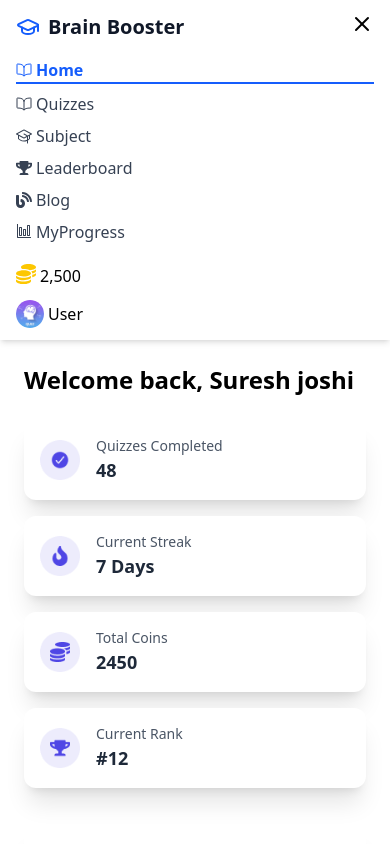
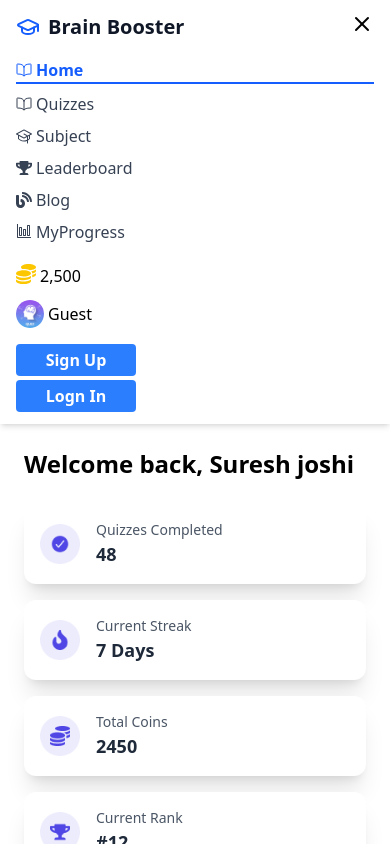
Before and after one commit to sureshjoshi88/brain-boster-app, a React (Vite) app: page / in a window 390 px wide. Both pictures are taken after a click on the button 362 px from the left and 24 px from the top of the page. Shown: the top 844 px of the page. Built offline with nearby package versions, Linux system fonts and the light colour scheme; no server answers.

Commit message:
add new for profile button and add new button login logout for mobile view

```diff
--- a/src/components/organisms/Navbar.jsx
+++ b/src/components/organisms/Navbar.jsx
@@ -159,6 +159,7 @@ const Navbar = () => {
                   >
                     Logout
                   </button>}
+                  <button className="bg-gray-100 hover:bg-gray-200 px-4 py-1 rounded">Profile</button>
               </div>
             </div>}
           </div>
@@ -248,8 +249,20 @@ const Navbar = () => {
                   alt="userIcon"
                   className="w-7 h-7 rounded-full "
                 />
-                <p>User</p>
+                <p>{user?.name || "Guest"}</p>
               </div>
+            </div>
+            <div>
+                {!isAuthenticated ? <div className="w-30 mt-2">
+                  <button className="bg-blue-500 text-white font-semibold hover:bg-blue-600 px-4 py-1 rounded w-full" onClick={signUpUser}>Sign Up</button>
+                  <button className="bg-blue-500 text-white font-semibold hover:bg-blue-600 px-4 py-1 rounded w-full mt-1" onClick={loginUser}>Logn In</button>
+                </div>
+                  : <button
+                    onClick={() => dispatch(logout(), navigate('/'))}
+                    className="bg-gray-100 hover:bg-gray-200 px-4 py-1 rounded"
+                  >
+                    Logout
+                  </button>}
             </div>
           </div>
         )}
```
